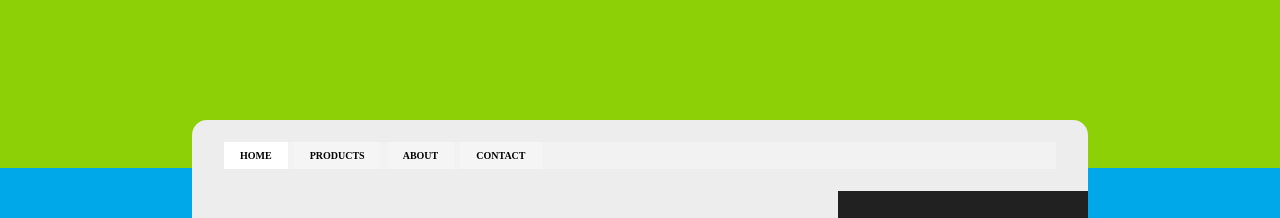
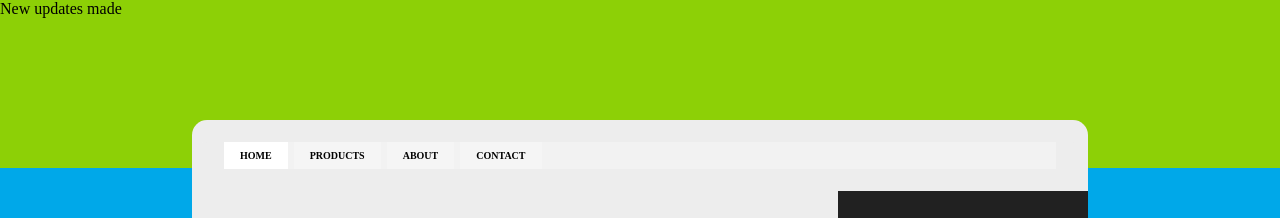
Before and after one commit to AzharAjmeri/ci-cd-pipeline, a plain HTML site: page index.html in a window 1280 px wide. Shown: the top 218 px of the page. Drawn offline with Linux system fonts and the light colour scheme.

Commit message:
new updates

```diff
--- a/index.html
+++ b/index.html
@@ -9,7 +9,7 @@
 </head>
 <body class="container">
 
-    <div class="navbar"></div>
+    <div class="navbar">New updates made</div>
     <div class="back-section"></div>
     <div class="main-content">
         <div class="main-content">
```
